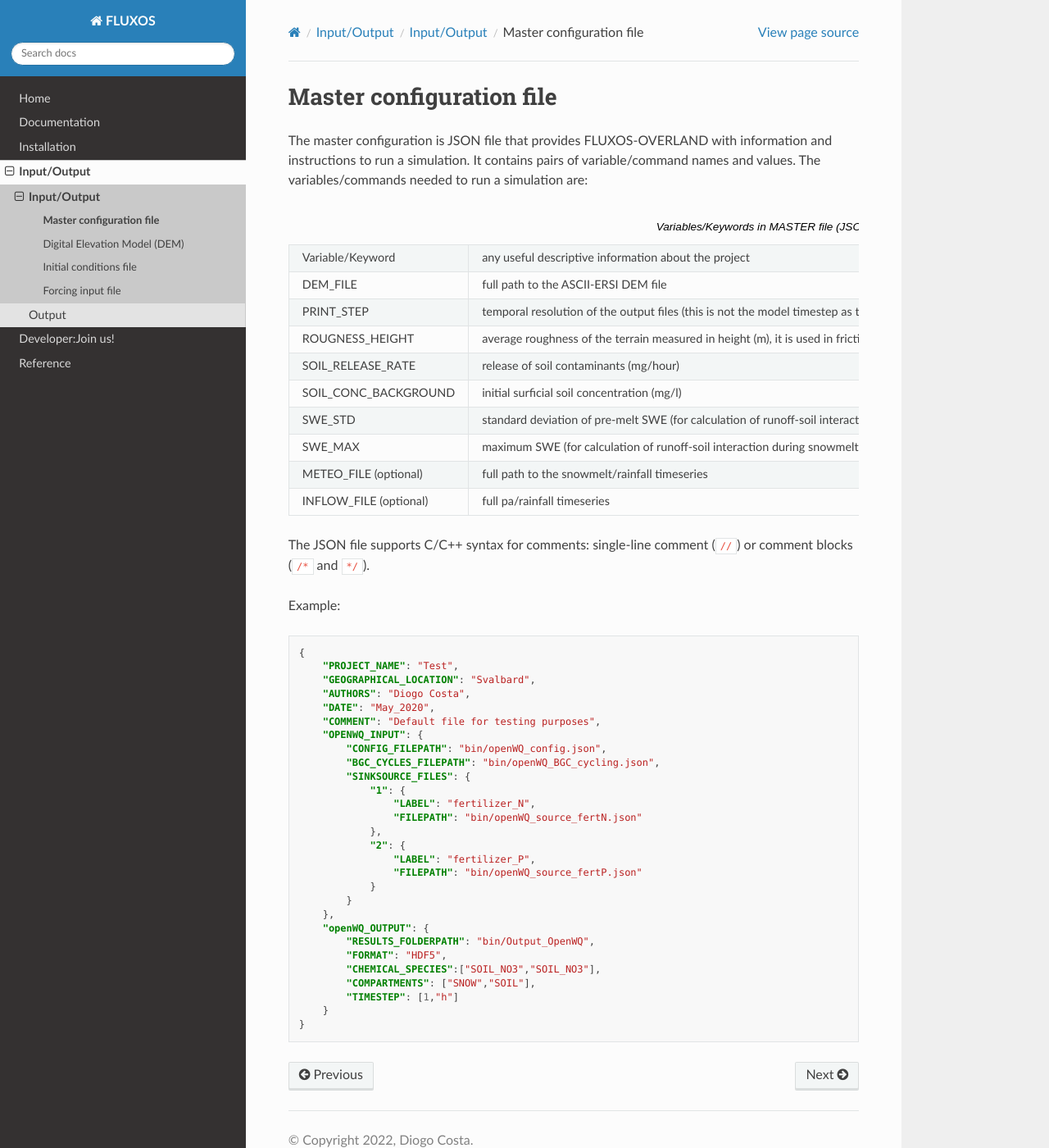
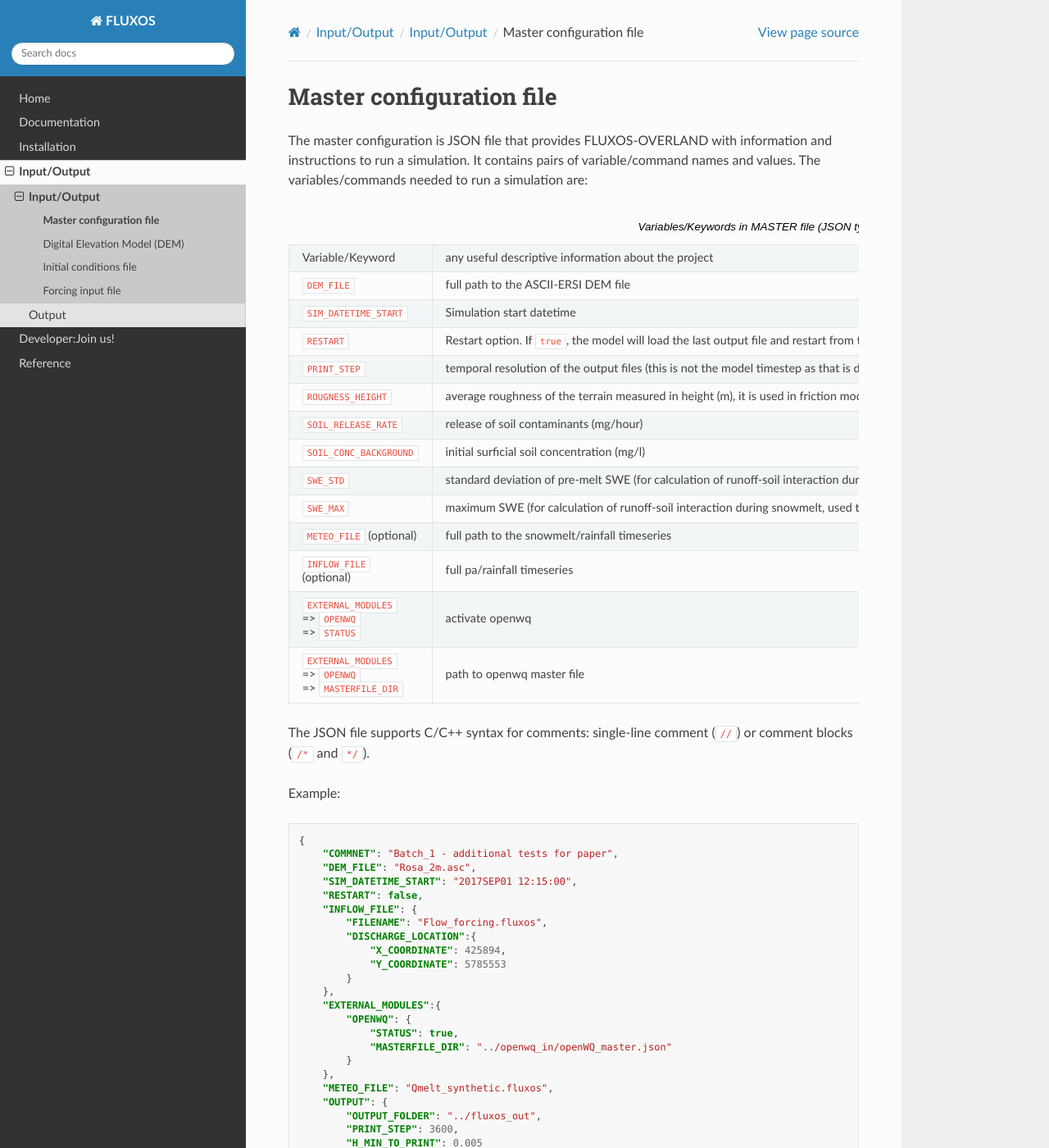
Before and after one commit to DiogoCostaPT/FLUXOS_cpp, a Sphinx documentation site: the page built from wikipage/source/Master.rst, in a window 1280 px wide and 1400 px high. Shown: the whole window at 82% size. Built offline with Sphinx 7.4.7 and the Read the Docs theme 2.0.0, drawn with Linux system fonts in a browser that asks for light colours; some of the changed text lies outside the part shown.

```diff
--- a/wikipage/source/Master.rst
+++ b/wikipage/source/Master.rst
@@ -7,24 +7,32 @@
 
     *   - Variable/Keyword
         - any useful descriptive information about the project
-    *   - DEM_FILE
+    *   - ``DEM_FILE``
         - full path to the ASCII-ERSI DEM file
-    *   - PRINT_STEP
+    *   - ``SIM_DATETIME_START``
+        - Simulation start datetime
+    *   - ``RESTART``
+        - Restart option. If ``true``, the model will load the last output file and restart from there.
+    *   - ``PRINT_STEP``
         - temporal resolution of the output files (this is not the model timestep as that is defined by the Courant–Friedrichs–Lewy Condition of numerical stability)
-    *   - ROUGNESS_HEIGHT
+    *   - ``ROUGNESS_HEIGHT``
         - average roughness of the terrain measured in height (m), it is used in friction model and water will be retained until this height
-    *   - SOIL_RELEASE_RATE
+    *   - ``SOIL_RELEASE_RATE``
         - release of soil contaminants (mg/hour)
-    *   - SOIL_CONC_BACKGROUND
+    *   - ``SOIL_CONC_BACKGROUND``
         - initial surficial soil concentration (mg/l)
-    *   - SWE_STD
+    *   - ``SWE_STD``
         - standard deviation of pre-melt SWE (for calculation of runoff-soil interaction during snowmelt, used the WINTRA model)
-    *   - SWE_MAX
+    *   - ``SWE_MAX``
         - maximum SWE (for calculation of runoff-soil interaction during snowmelt, used the WINTRA model)
-    *   - METEO_FILE (optional)
+    *   - ``METEO_FILE`` (optional)
         - full path to the snowmelt/rainfall timeseries
-    *   - INFLOW_FILE (optional)
+    *   - ``INFLOW_FILE`` (optional)
         - full pa/rainfall timeseries
+    *   - ``EXTERNAL_MODULES`` => ``OPENWQ`` => ``STATUS``
+        - activate openwq
+    *   - ``EXTERNAL_MODULES`` => ``OPENWQ`` => ``MASTERFILE_DIR``
+        - path to openwq master file
 
 The JSON file supports C/C++ syntax for comments: single-line comment (``//``) or comment blocks (``/*`` and ``*/``).
 
@@ -33,30 +41,32 @@
 .. code-block:: json
 
     {
-        "PROJECT_NAME": "Test",
-        "GEOGRAPHICAL_LOCATION": "Svalbard",
-        "AUTHORS": "Diogo Costa",
-        "DATE": "May_2020",
-        "COMMENT": "Default file for testing purposes",
-        "OPENWQ_INPUT": {
-            "CONFIG_FILEPATH": "bin/openWQ_config.json",
-            "BGC_CYCLES_FILEPATH": "bin/openWQ_BGC_cycling.json",
-            "SINKSOURCE_FILES": {
-                "1": {
-                    "LABEL": "fertilizer_N",
-                    "FILEPATH": "bin/openWQ_source_fertN.json"
-                },
-                "2": {
-                    "LABEL": "fertilizer_P",
-                    "FILEPATH": "bin/openWQ_source_fertP.json"
-                }
+        "COMMNET": "Batch_1 - additional tests for paper",
+        "DEM_FILE": "Rosa_2m.asc",
+        "SIM_DATETIME_START": "2017SEP01 12:15:00",
+        "RESTART": false,
+        "INFLOW_FILE": {
+            "FILENAME": "Flow_forcing.fluxos",
+            "DISCHARGE_LOCATION":{
+                "X_COORDINATE": 425894,
+                "Y_COORDINATE": 5785553
             }
         },
-        "openWQ_OUTPUT": {
-            "RESULTS_FOLDERPATH": "bin/Output_OpenWQ",
-            "FORMAT": "HDF5",
-            "CHEMICAL_SPECIES":["SOIL_NO3","SOIL_NO3"],
-            "COMPARTMENTS": ["SNOW","SOIL"],
-            "TIMESTEP": [1,"h"]
-        }
+        "EXTERNAL_MODULES":{
+            "OPENWQ": {
+                "STATUS": true,
+                "MASTERFILE_DIR": "../openwq_in/openWQ_master.json"
+            }
+        },
+        "METEO_FILE": "Qmelt_synthetic.fluxos",
+        "OUTPUT": {
+            "OUTPUT_FOLDER": "../fluxos_out",
+            "PRINT_STEP": 3600,
+            "H_MIN_TO_PRINT": 0.005
+        },
+        "ROUGNESS_HEIGHT": 0.005,
+        "SOIL_RELEASE_RATE": 0.0,
+        "SOIL_CONC_BACKGROUND": 0.0,
+        "SWE_STD": 0.0,
+        "SWE_MAX": 0.0
     }
```
Also changed, not shown: wikipage/source/Forcing.rst (+5 -11 lines), 8 other files.
